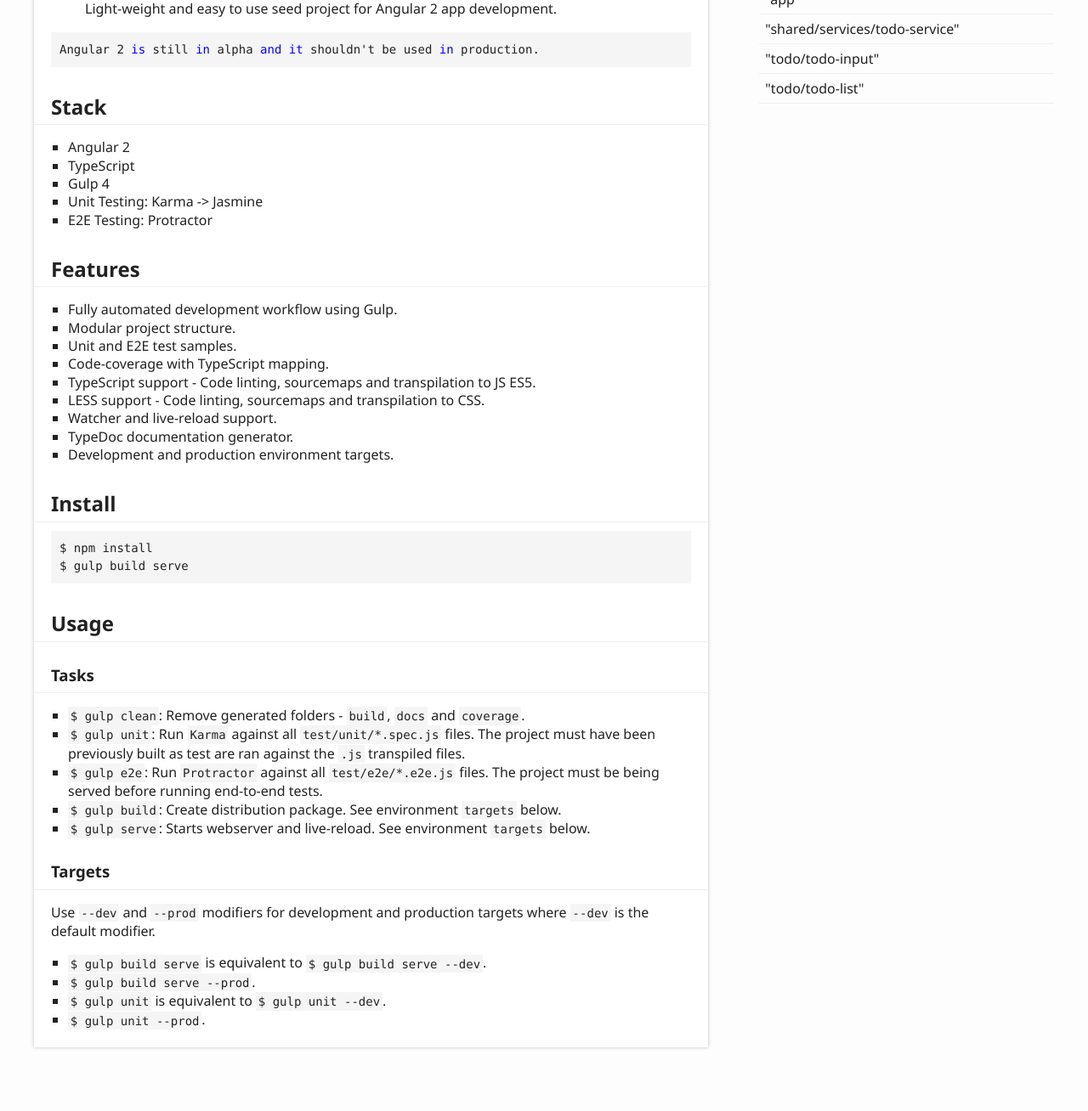
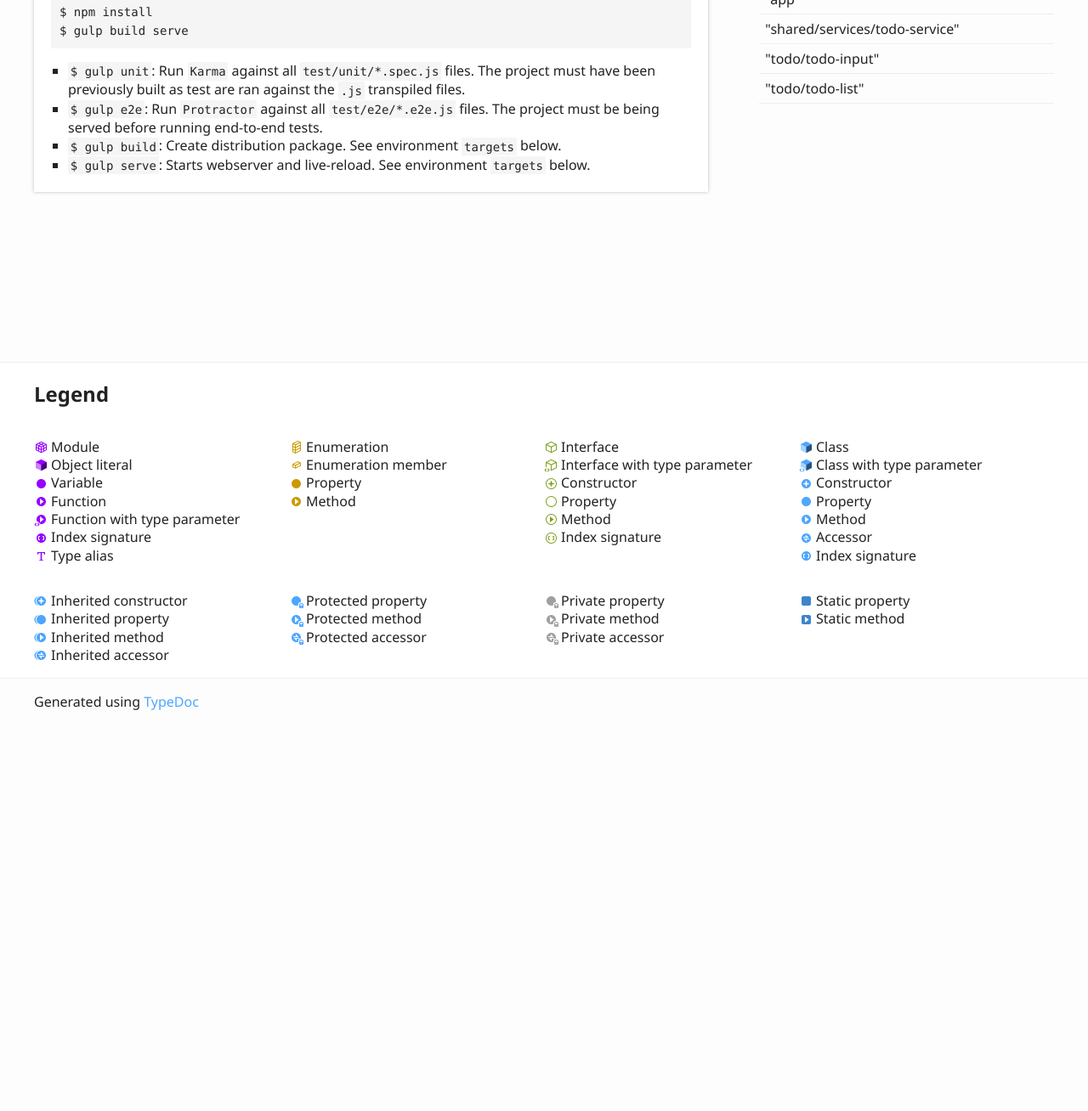
Before and after one commit to nfl-crime/viz, a website: page docs/index.html in a window 1280 px wide. Shown: the part 263-1571 px from the top of the page at 85% size. After the commit the page ends 1116 px from the top, so only its background shows below. Drawn offline with Linux system fonts and the light colour scheme.

Commit message:
Update lint

```diff
--- a/docs/index.html
+++ b/docs/index.html
@@ -65,50 +65,14 @@
 	<div class="row">
 		<div class="col-8 col-content">
 			<div class="tsd-panel tsd-typography">
-				<h1 id="angular-2-seed-project">Angular 2 - Seed Project</h1>
-				<blockquote>
-					<p>Light-weight and easy to use seed project for Angular 2 app development.</p>
-				</blockquote>
-				<pre><code>Angular <span class="hljs-number">2</span> <span class="hljs-keyword">is</span> still <span class="hljs-keyword">in</span> alpha <span class="hljs-keyword">and</span> <span class="hljs-keyword">it</span> shouldn't be used <span class="hljs-keyword">in</span> production.
-</code></pre><h2 id="stack">Stack</h2>
-				<ul>
-					<li>Angular 2</li>
-					<li>TypeScript</li>
-					<li>Gulp 4</li>
-					<li>Unit Testing: Karma -&gt; Jasmine</li>
-					<li>E2E Testing: Protractor</li>
-				</ul>
-				<h2 id="features">Features</h2>
-				<ul>
-					<li>Fully automated development workflow using Gulp.</li>
-					<li>Modular project structure.</li>
-					<li>Unit and E2E test samples.</li>
-					<li>Code-coverage with TypeScript mapping.</li>
-					<li>TypeScript support - Code linting, sourcemaps and transpilation to JS ES5.</li>
-					<li>LESS support - Code linting, sourcemaps and transpilation to CSS.</li>
-					<li>Watcher and live-reload support.</li>
-					<li>TypeDoc documentation generator.</li>
-					<li>Development and production environment targets.</li>
-				</ul>
-				<h2 id="install">Install</h2>
+				<h1 id="nfl-crime-visualizations">NFL Crime Visualizations</h1>
 				<pre><code><span class="hljs-variable">$ </span>npm install
 <span class="hljs-variable">$ </span>gulp build serve
-</code></pre><h2 id="usage">Usage</h2>
-				<h3 id="tasks">Tasks</h3>
-				<ul>
-					<li><code>$ gulp clean</code>: Remove generated folders - <code>build</code>, <code>docs</code> and <code>coverage</code>.</li>
+</code></pre><ul>
 					<li><code>$ gulp unit</code>: Run <code>Karma</code> against all <code>test/unit/*.spec.js</code> files. The project must have been previously built as test are ran against the <code>.js</code> transpiled files.</li>
 					<li><code>$ gulp e2e</code>: Run <code>Protractor</code> against all <code>test/e2e/*.e2e.js</code> files. The project must be being served before running end-to-end tests.</li>
 					<li><code>$ gulp build</code>: Create distribution package. See environment <code>targets</code> below.</li>
 					<li><code>$ gulp serve</code>: Starts webserver and live-reload. See environment <code>targets</code> below.</li>
-				</ul>
-				<h3 id="targets">Targets</h3>
-				<p>Use <code>--dev</code> and <code>--prod</code> modifiers for development and production targets where <code>--dev</code> is the default modifier.</p>
-				<ul>
-					<li><code>$ gulp build serve</code> is equivalent to <code>$ gulp build serve --dev</code>.</li>
-					<li><code>$ gulp build serve --prod</code>.</li>
-					<li><code>$ gulp unit</code> is equivalent to <code>$ gulp unit --dev</code>.</li>
-					<li><code>$ gulp unit --prod</code>.</li>
 				</ul>
 			</div>
 		</div>
--- a/tslint.json
+++ b/tslint.json
@@ -13,7 +13,7 @@
 		"curly": true,
 		"eofline": false,
 		"forin": true,
-		"indent": [true, 4],
+		"indent": [true, 2],
 		"interface-name": true,
 		"jsdoc-format": true,
 		"label-position": true,
```
